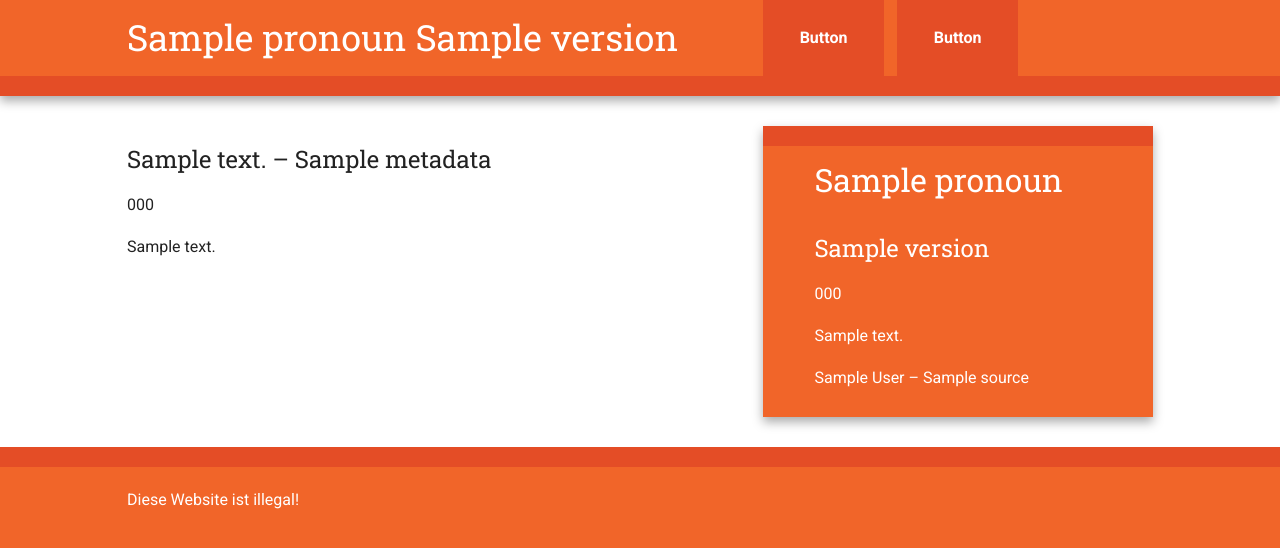
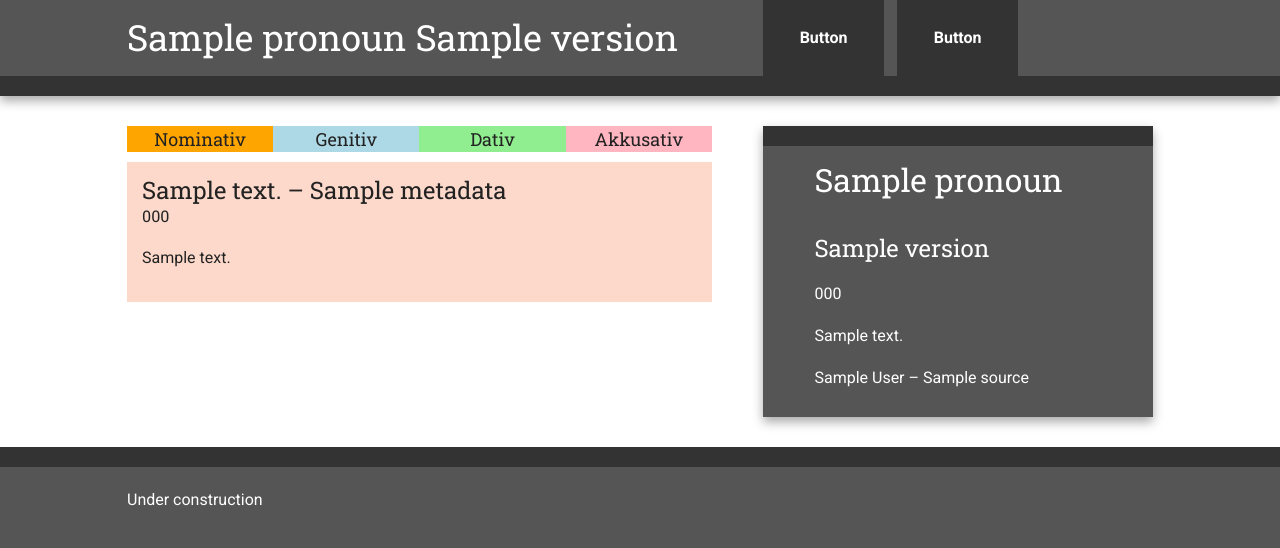
Before and after one commit to jh0ker/pronomen, a Django app: template site/pronomen_app/templates/pronomen_app/detail.html in a window 1280 px wide. Shown: the top 548 px of the page. Run offline with Django 3.2, Linux system fonts and the light colour scheme; the template is opened without the code that fills it: most values are stand-ins (such as "Sample title", 1, 10 or a date in 2020); some libraries are stand-ins or nearby versions.

Commit message:
colors and stuff

```diff
--- a/site/pronomen/json/instance/xier_32/possessiv/alternativ.json
+++ b/site/pronomen/json/instance/xier_32/possessiv/alternativ.json
@@ -2,7 +2,7 @@
   "schema_id": "genus.0.1",
   "schema_description": "Schema für ein Genus",
 
-  "type": "alternativ.0.1",
+  "type": "alternativ",
 
   "text": "",
   "phonetic": "",
--- a/site/pronomen/json/instance/xier_32_i/possessiv/alternativ.json
+++ b/site/pronomen/json/instance/xier_32_i/possessiv/alternativ.json
@@ -2,7 +2,7 @@
   "schema_id": "genus.0.1",
   "schema_description": "Schema für ein Genus",
 
-  "type": "alternativ.0.1",
+  "type": "alternativ",
 
   "text": "",
   "phonetic": "",
--- a/site/pronomen_app/static/pronomen_app/css/main.css
+++ b/site/pronomen_app/static/pronomen_app/css/main.css
@@ -70,18 +70,18 @@ body {
    =================== */
 
 .header-container {
-    border-bottom: 20px solid #e44d26;
+    border-bottom: 20px solid #333;
 }
 
 .footer-container,
 .main aside {
-    border-top: 20px solid #e44d26;
+    border-top: 20px solid #333;
 }
 
 .header-container,
 .footer-container,
 .main aside {
-    background: #f16529;
+    background: #555;
 }
 
 .title {
@@ -108,7 +108,7 @@ nav a {
     font-weight: bold;
 
     color: white;
-    background: #e44d26;
+    background: #333;
 }
 
 nav a:hover,
@@ -189,13 +189,73 @@ aside a:visited {
 
 
 .footer-container footer {
-    box-shadow: 0 500px 0 500px #f16529;
+    box-shadow: 0 500px 0 500px #555;
 }
 
 
+.pronoun {
+    background-color: #fcd9ca;
+    padding: 15px;
+}
 
+.pronoun h2, .pronoun h3, .pronoun h4,
+.cases h2, .cases h3, .cases h4 {
+    margin: 0;
+    padding: 0;
+}
 
+.cases {
+    text-align: center;
+    margin-bottom: 10px;
+}
 
+.cases-header {
+    font-family: "Roboto Slab", serif;
+    font-size: 18px;
+    font-weight: 500;
+}
+
+.case {
+    width: 25%;
+    display: block;
+    float: left;
+}
+
+.nominativ {
+    background: orange;
+}
+
+.genitiv {
+    background: lightblue;
+}
+
+.dativ {
+    background: lightgreen;
+}
+
+.akkusativ {
+    background: lightpink;
+}
+
+.genus {
+    display: block;
+}
+
+.maskulinum {
+    background: lightcyan;
+}
+
+.femininum {
+    background: lightgoldenrodyellow;
+}
+
+.neutrum {
+    background: lightgray;
+}
+
+.alternativ {
+    background: #fad6fa;
+}
 
 
 /* ==========================================================================
--- a/site/pronomen_app/templates/pronomen_app/base.html
+++ b/site/pronomen_app/templates/pronomen_app/base.html
@@ -44,7 +44,7 @@
 
         <div class="footer-container">
             <footer class="wrapper">
-                Diese Website ist illegal!
+                Under construction
             </footer>
         </div>
 
--- a/site/pronomen_app/templates/pronomen_app/detail.html
+++ b/site/pronomen_app/templates/pronomen_app/detail.html
@@ -7,32 +7,66 @@
 {% block content %}
 {% autoescape off %}
 <article>
+
+    <div class="cases cases-header clearfix">
+        <div class="case nominativ">Nominativ</div>
+        <div class="case genitiv">Genitiv</div>
+        <div class="case dativ">Dativ</div>
+        <div class="case akkusativ">Akkusativ</div>
+    </div>
+
     {% for type in pronoun.children %}
-    <header class="clearfix"><h2>{{ type.text }} – {{ type.metadata.name }}</h2></header>
+    <header class="clearfix pronoun">
+        <h2>{{ type.text }} – {{ type.metadata.name }}</h2>
+        <h4>{{ type.phonetic }}</h4>
+
+        {% if type.note %}
+        <p>{{ type.note }}</p>
+        {% endif %}
+    </header>
+
+    {% if type.type == 'possessiv' %}
+    <div class="cases cases-header clearfix">
+        <div class="case nominativ">Nominativ</div>
+        <div class="case genitiv">Genitiv</div>
+        <div class="case dativ">Dativ</div>
+        <div class="case akkusativ">Akkusativ</div>
+    </div>
+    {% endif %}
+
     <section>
-        {{ type.phonetic }}
+
+        <div class="cases clearfix">
         {% for subtype in type.children %}
 
+
         {% if subtype.schema_id == 'case.0.1' %}
-            <header class="clearfix"><h3>{{ subtype.text }} – {{ subtype.metadata.name }}</h3></header>
-            <section>
-
-            </section>
+            <div class="case {{ subtype.type }}">
+                {{ subtype.text }}
+            </div>
 
         {% elif subtype.schema_id == 'genus.0.1' %}
-            <header class="clearfix"><h3>{{ subtype.metadata.name }}</h3></header>
-            <section>
-                {% for subsubtype in subtype.children %}
-                    {{ subsubtype.metadata.name }}: {{ subsubtype.text }},
-                {% endfor %}
+            <div class="genus {{ subtype.type }} clearfix">
+                <h3>{{ subtype.metadata.name }}</h3>
+                {% if subtype.note %}
                 <p>{{ subtype.note }}</p>
-            </section>
+                {% endif %}
+            </div>
+
+            <div class="cases clearfix">
+            {% for subsubtype in subtype.children %}
+                <div class="case {{ subsubtype.type }}">
+                    {{ subsubtype.text }}
+                </div>
+            {% endfor %}
+            </div>
 
         {% endif %}
         {% endfor %}
-        <p>{{ type.note }}</p>
+        </div>
     </section>
     {% endfor %}
+
 </article>
 
 <aside>
```
